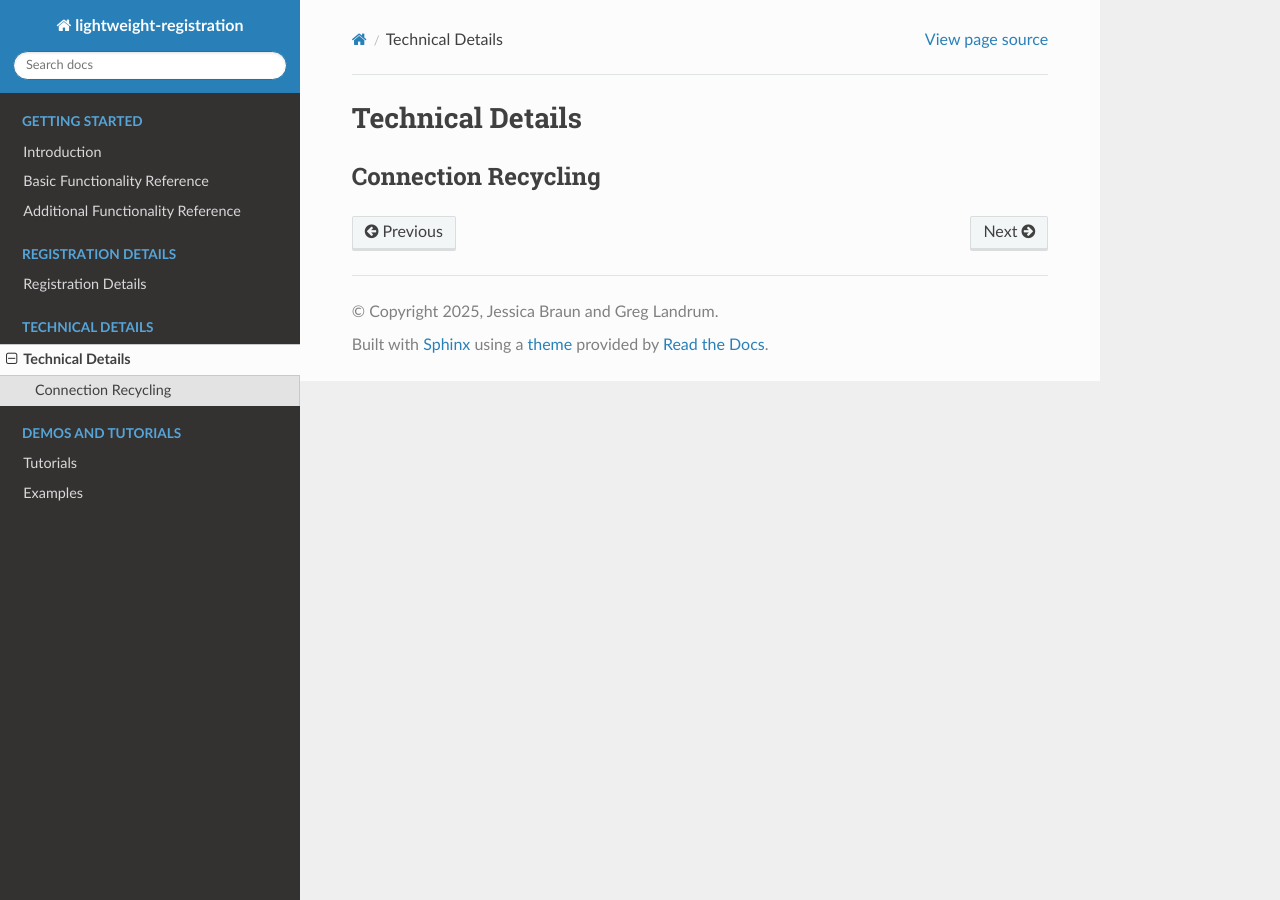
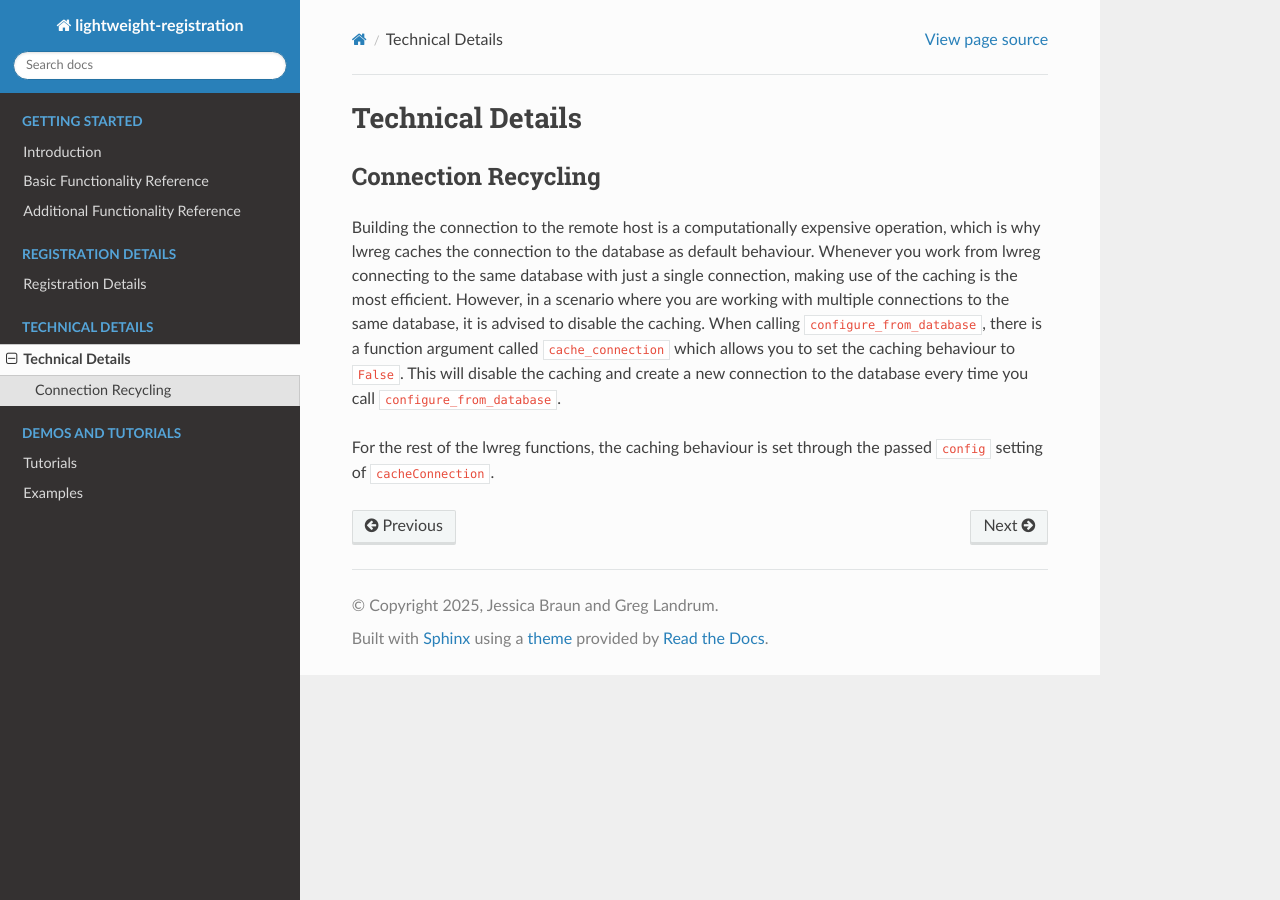
Before and after one commit to rinikerlab/lightweight-registration, a Sphinx documentation site: the page built from docs/source/technicaldetails.rst, in a window 1280 px wide. Built offline with Sphinx 7.4.7 and the Read the Docs theme 3.1.0, drawn with Linux system fonts in a browser that asks for light colours.

Commit message:
changes in getting started, registration details, technical details

```diff
--- a/docs/source/registrationdetails.rst
+++ b/docs/source/registrationdetails.rst
@@ -1,3 +1,5 @@
+.. _Registration Details:
+
 Registration Details
 =====================
 
--- a/docs/source/technicaldetails.rst
+++ b/docs/source/technicaldetails.rst
@@ -3,3 +3,10 @@ Technical Details
 
 Connection Recycling
 ---------------------
+Building the connection to the remote host is a computationally expensive operation, which is why lwreg caches the connection to the database as default behaviour.
+Whenever you work from lwreg connecting to the same database with just a single connection, making use of the caching is the most efficient.
+However, in a scenario where you are working with multiple connections to the same database, it is advised to disable the caching.
+When calling :code:`configure_from_database`, there is a function argument called :code:`cache_connection` which allows you to set the caching behaviour to :code:`False`.
+This will disable the caching and create a new connection to the database every time you call :code:`configure_from_database`.
+
+For the rest of the lwreg functions, the caching behaviour is set through the passed :code:`config` setting of :code:`cacheConnection`.
```
Also changed, not shown: docs/source/gettingstarted.rst (+12 -4 lines).
